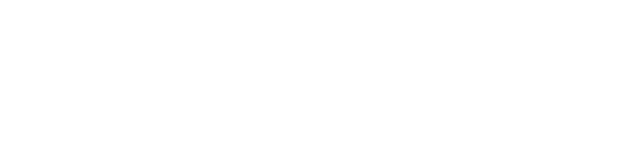
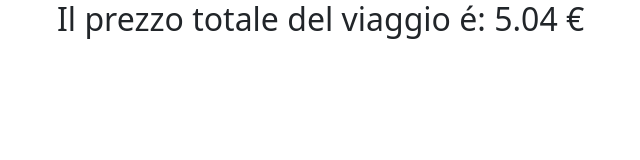
Before and after one commit to GinoGreen/js-biglietto-treno, a plain HTML site: page index.html in a window 1280 px wide. Shown: the whole page, without its empty margins (25-665 px from the left). Drawn offline with nearby package versions, Linux system fonts and the light colour scheme.

Commit message:
commit routine

```diff
--- a/index.html
+++ b/index.html
@@ -9,6 +9,12 @@
 </head>
 <body>
 
+   <div class="container">
+      <h2>
+         Il prezzo totale del viaggio é: <span id="price-total"></span> €
+      </h2>
+   </div>
+
    <script src="js/script.js"></script>
 </body>
 </html>
--- a/js/script.js
+++ b/js/script.js
@@ -0,0 +1,20 @@
+/* Il programma dovrà chiedere all’utente il numero di chilometri che vuole percorrere e l’età del passeggero.
+Sulla base di queste informazioni dovrà calcolare il prezzo totale del viaggio, secondo queste regole:
+il prezzo del biglietto è definito in base ai km (0.21 € al km)
+va applicato uno sconto del 20% per i minorenni
+va applicato uno sconto del 40% per gli over 65.
+L’output del prezzo finale va messo fuori in forma umana (con massimo due decimali, per indicare centesimi sul prezzo). */
+
+//Dichiarazione variabili
+const kiloMeters = 24;
+const age = 17;
+const priceTotal = 0.21 * kiloMeters;
+const discount20 = 20;
+const discount40 = 40;
+
+//Inizio esercizio
+document.getElementById('price-total').innerHTML = priceTotal;
+
+console.log('kilometri', kiloMeters);
+console.log('etá', age);
+console.log('Prezzo totale', priceTotal);
```
